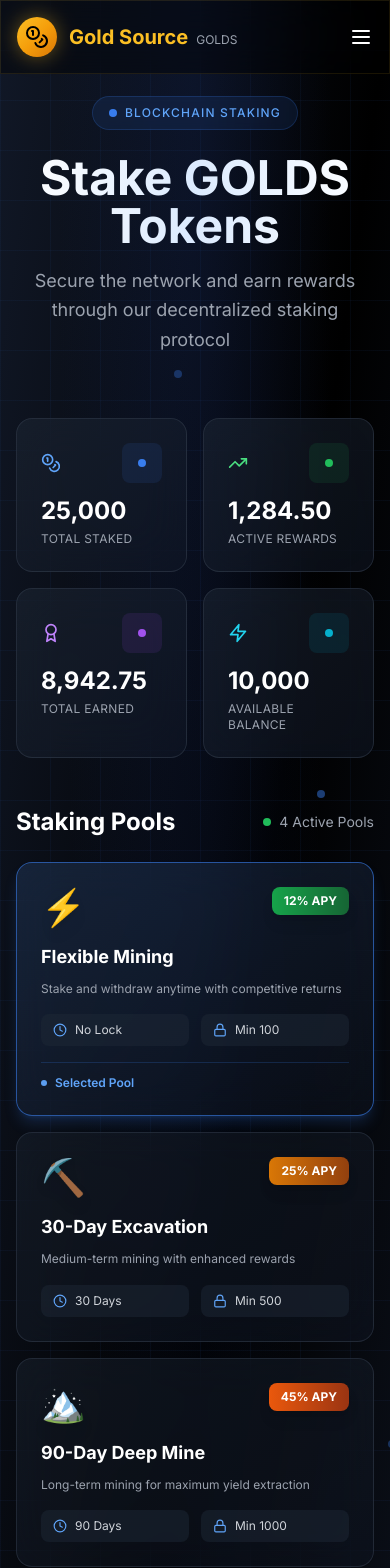
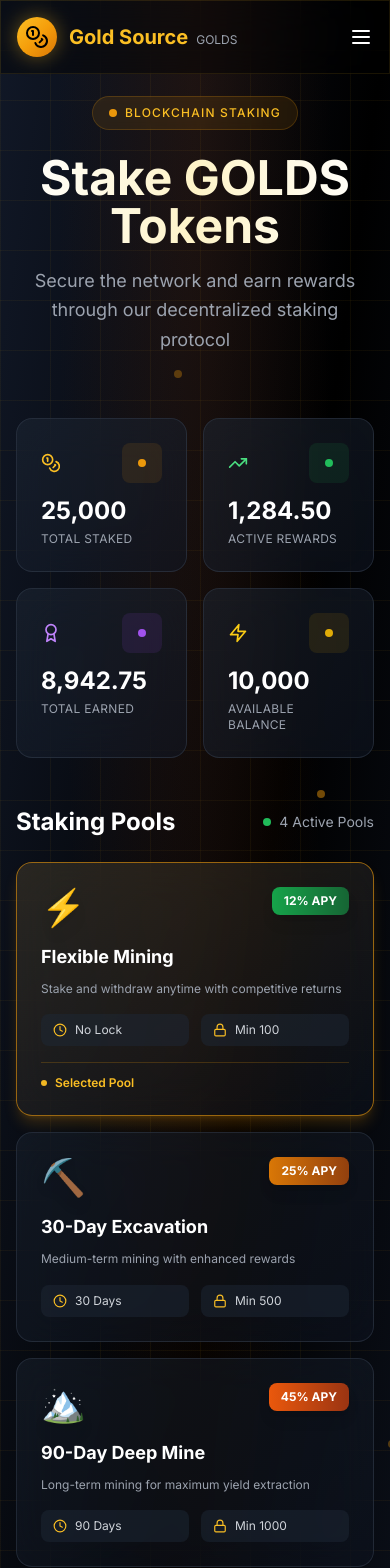
Before and after one commit to winsitoruser/golds, a Next.js app: page /staking in a window 390 px wide. Shown: the top 1568 px of the page. Built offline with nearby package versions, Linux system fonts and the light colour scheme.

Commit message:
Replace blue colors with gold/amber theme throughout staking page

```diff
--- a/app/staking/page.tsx
+++ b/app/staking/page.tsx
@@ -67,17 +67,17 @@ export default function StakingPage() {
       <main className="pt-24 pb-20 px-4 relative overflow-hidden">
         {/* Modern Gradient Background */}
         <div className="absolute inset-0 bg-gradient-to-br from-gray-900 via-black to-gray-900"></div>
-        <div className="absolute inset-0 bg-[radial-gradient(ellipse_at_top,_var(--tw-gradient-stops))] from-blue-900/20 via-transparent to-transparent"></div>
+        <div className="absolute inset-0 bg-[radial-gradient(ellipse_at_top,_var(--tw-gradient-stops))] from-amber-900/20 via-transparent to-transparent"></div>
 
         {/* Animated Grid */}
-        <div className="absolute inset-0" style={{backgroundImage: 'linear-gradient(rgba(59, 130, 246, 0.05) 1px, transparent 1px), linear-gradient(90deg, rgba(59, 130, 246, 0.05) 1px, transparent 1px)', backgroundSize: '50px 50px'}}></div>
+        <div className="absolute inset-0" style={{backgroundImage: 'linear-gradient(rgba(251, 191, 36, 0.05) 1px, transparent 1px), linear-gradient(90deg, rgba(251, 191, 36, 0.05) 1px, transparent 1px)', backgroundSize: '50px 50px'}}></div>
 
         {/* Floating Blockchain Nodes */}
         <div className="absolute inset-0 overflow-hidden pointer-events-none">
           {[...Array(8)].map((_, i) => (
             <div
               key={i}
-              className="absolute w-2 h-2 bg-blue-500 rounded-full animate-pulse"
+              className="absolute w-2 h-2 bg-amber-500 rounded-full animate-pulse"
               style={{
                 top: `${Math.random() * 100}%`,
                 left: `${Math.random() * 100}%`,
@@ -91,11 +91,11 @@ export default function StakingPage() {
         <div className="container mx-auto relative z-10 max-w-7xl">
           {/* Page Header */}
           <div className="text-center mb-16">
-            <div className="inline-flex items-center space-x-2 px-4 py-2 bg-blue-500/10 rounded-full mb-6 border border-blue-500/20 backdrop-blur-sm">
-              <div className="w-2 h-2 bg-blue-500 rounded-full animate-pulse"></div>
-              <span className="text-xs text-blue-400 font-medium tracking-widest uppercase">Blockchain Staking</span>
+            <div className="inline-flex items-center space-x-2 px-4 py-2 bg-amber-500/10 rounded-full mb-6 border border-amber-500/20 backdrop-blur-sm">
+              <div className="w-2 h-2 bg-amber-500 rounded-full animate-pulse"></div>
+              <span className="text-xs text-amber-400 font-medium tracking-widest uppercase">Blockchain Staking</span>
             </div>
-            <h1 className="text-5xl md:text-6xl font-bold mb-4 bg-clip-text text-transparent bg-gradient-to-r from-white via-blue-100 to-white">
+            <h1 className="text-5xl md:text-6xl font-bold mb-4 bg-clip-text text-transparent bg-gradient-to-r from-white via-amber-100 to-white">
               Stake GOLDS Tokens
             </h1>
             <p className="text-lg text-gray-400 max-w-3xl mx-auto leading-relaxed">
@@ -105,13 +105,13 @@ export default function StakingPage() {
 
           {/* User Stats Overview */}
           <div className="grid grid-cols-2 lg:grid-cols-4 gap-4 mb-12">
-            <div className="group relative bg-gradient-to-br from-gray-800/50 to-gray-900/50 backdrop-blur-xl rounded-2xl p-6 border border-gray-700/50 hover:border-blue-500/50 transition-all duration-300">
-              <div className="absolute inset-0 bg-gradient-to-br from-blue-500/0 to-blue-500/0 group-hover:from-blue-500/10 group-hover:to-transparent rounded-2xl transition-all duration-300"></div>
+            <div className="group relative bg-gradient-to-br from-gray-800/50 to-gray-900/50 backdrop-blur-xl rounded-2xl p-6 border border-gray-700/50 hover:border-amber-500/50 transition-all duration-300">
+              <div className="absolute inset-0 bg-gradient-to-br from-amber-500/0 to-amber-500/0 group-hover:from-amber-500/10 group-hover:to-transparent rounded-2xl transition-all duration-300"></div>
               <div className="relative">
                 <div className="flex items-center justify-between mb-3">
-                  <Coins className="w-5 h-5 text-blue-400" />
-                  <div className="w-10 h-10 rounded-lg bg-blue-500/10 flex items-center justify-center">
-                    <div className="w-2 h-2 bg-blue-500 rounded-full animate-pulse"></div>
+                  <Coins className="w-5 h-5 text-amber-400" />
+                  <div className="w-10 h-10 rounded-lg bg-amber-500/10 flex items-center justify-center">
+                    <div className="w-2 h-2 bg-amber-500 rounded-full animate-pulse"></div>
                   </div>
                 </div>
                 <p className="text-2xl font-bold text-white mb-1">{userStats.totalStaked}</p>
@@ -147,13 +147,13 @@ export default function StakingPage() {
               </div>
             </div>
 
-            <div className="group relative bg-gradient-to-br from-gray-800/50 to-gray-900/50 backdrop-blur-xl rounded-2xl p-6 border border-gray-700/50 hover:border-cyan-500/50 transition-all duration-300">
-              <div className="absolute inset-0 bg-gradient-to-br from-cyan-500/0 to-cyan-500/0 group-hover:from-cyan-500/10 group-hover:to-transparent rounded-2xl transition-all duration-300"></div>
+            <div className="group relative bg-gradient-to-br from-gray-800/50 to-gray-900/50 backdrop-blur-xl rounded-2xl p-6 border border-gray-700/50 hover:border-yellow-500/50 transition-all duration-300">
+              <div className="absolute inset-0 bg-gradient-to-br from-yellow-500/0 to-yellow-500/0 group-hover:from-yellow-500/10 group-hover:to-transparent rounded-2xl transition-all duration-300"></div>
               <div className="relative">
                 <div className="flex items-center justify-between mb-3">
-                  <Zap className="w-5 h-5 text-cyan-400" />
-                  <div className="w-10 h-10 rounded-lg bg-cyan-500/10 flex items-center justify-center">
-                    <div className="w-2 h-2 bg-cyan-500 rounded-full animate-pulse"></div>
+                  <Zap className="w-5 h-5 text-yellow-400" />
+                  <div className="w-10 h-10 rounded-lg bg-yellow-500/10 flex items-center justify-center">
+                    <div className="w-2 h-2 bg-yellow-500 rounded-full animate-pulse"></div>
                   </div>
                 </div>
                 <p className="text-2xl font-bold text-white mb-1">{userStats.availableBalance}</p>
@@ -180,12 +180,12 @@ export default function StakingPage() {
                     onClick={() => setSelectedPool(pool.id)}
                     className={`group relative bg-gradient-to-br from-gray-800/40 to-gray-900/40 backdrop-blur-xl rounded-2xl p-6 border cursor-pointer transition-all duration-300 hover:scale-[1.02] ${
                       selectedPool === pool.id
-                        ? 'border-blue-500/60 shadow-lg shadow-blue-500/20'
+                        ? 'border-amber-500/60 shadow-lg shadow-amber-500/20'
                         : 'border-gray-700/50 hover:border-gray-600/50'
                     }`}
                   >
                     <div className={`absolute inset-0 bg-gradient-to-br rounded-2xl transition-all duration-300 ${
-                      selectedPool === pool.id ? 'from-blue-500/10 to-transparent' : 'from-transparent to-transparent group-hover:from-gray-700/10'
+                      selectedPool === pool.id ? 'from-amber-500/10 to-transparent' : 'from-transparent to-transparent group-hover:from-gray-700/10'
                     }`}></div>
 
                     <div className="relative">
@@ -196,24 +196,24 @@ export default function StakingPage() {
                         </div>
                       </div>
 
-                      <h3 className="text-lg font-bold text-white mb-2 group-hover:text-blue-100 transition-colors">{pool.name}</h3>
+                      <h3 className="text-lg font-bold text-white mb-2 group-hover:text-amber-100 transition-colors">{pool.name}</h3>
                       <p className="text-xs text-gray-400 mb-4 leading-relaxed">{pool.description}</p>
 
                       <div className="grid grid-cols-2 gap-3">
                         <div className="flex items-center space-x-2 text-xs bg-gray-800/50 rounded-lg px-3 py-2">
-                          <Clock className="w-3.5 h-3.5 text-blue-400" />
+                          <Clock className="w-3.5 h-3.5 text-amber-400" />
                           <span className="text-gray-300">{pool.lockPeriod}</span>
                         </div>
                         <div className="flex items-center space-x-2 text-xs bg-gray-800/50 rounded-lg px-3 py-2">
-                          <Lock className="w-3.5 h-3.5 text-blue-400" />
+                          <Lock className="w-3.5 h-3.5 text-amber-400" />
                           <span className="text-gray-300">Min {pool.minStake}</span>
                         </div>
                       </div>
 
                       {selectedPool === pool.id && (
-                        <div className="mt-4 pt-3 border-t border-blue-500/20">
-                          <div className="flex items-center space-x-2 text-xs text-blue-400">
-                            <span className="w-1.5 h-1.5 bg-blue-400 rounded-full animate-pulse"></span>
+                        <div className="mt-4 pt-3 border-t border-amber-500/20">
+                          <div className="flex items-center space-x-2 text-xs text-amber-400">
+                            <span className="w-1.5 h-1.5 bg-amber-400 rounded-full animate-pulse"></span>
                             <span className="font-semibold">Selected Pool</span>
                           </div>
                         </div>
@@ -227,14 +227,14 @@ export default function StakingPage() {
             {/* Stake Form */}
             <div className="lg:col-span-1">
               <div className="relative bg-gradient-to-br from-gray-800/60 to-gray-900/60 backdrop-blur-xl rounded-2xl p-6 border border-gray-700/50 sticky top-24">
-                <div className="absolute inset-0 bg-gradient-to-br from-blue-500/5 to-transparent rounded-2xl"></div>
+                <div className="absolute inset-0 bg-gradient-to-br from-amber-500/5 to-transparent rounded-2xl"></div>
                 <div className="relative">
                 <div className="flex space-x-2 mb-6">
                   <button
                     onClick={() => setActiveTab('stake')}
                     className={`flex-1 py-3 rounded-xl font-semibold text-sm transition-all duration-200 ${
                       activeTab === 'stake'
-                        ? 'bg-gradient-to-r from-blue-600 to-blue-700 text-white shadow-lg shadow-blue-500/30'
+                        ? 'bg-gradient-to-r from-amber-600 to-amber-700 text-white shadow-lg shadow-amber-500/30'
                         : 'bg-gray-800/50 text-gray-400 hover:bg-gray-700/50 hover:text-gray-300'
                     }`}
                   >
@@ -244,7 +244,7 @@ export default function StakingPage() {
                     onClick={() => setActiveTab('unstake')}
                     className={`flex-1 py-3 rounded-xl font-semibold text-sm transition-all duration-200 ${
                       activeTab === 'unstake'
-                        ? 'bg-gradient-to-r from-blue-600 to-blue-700 text-white shadow-lg shadow-blue-500/30'
+                        ? 'bg-gradient-to-r from-amber-600 to-amber-700 text-white shadow-lg shadow-amber-500/30'
                         : 'bg-gray-800/50 text-gray-400 hover:bg-gray-700/50 hover:text-gray-300'
                     }`}
                   >
@@ -260,9 +260,9 @@ export default function StakingPage() {
                       value={stakeAmount}
                       onChange={(e) => setStakeAmount(e.target.value)}
                       placeholder="0.00"
-                      className="w-full px-4 py-4 bg-gray-900/70 border border-gray-700 rounded-xl text-white text-lg font-semibold focus:outline-none focus:border-blue-500 focus:ring-2 focus:ring-blue-500/20 transition-all"
+                      className="w-full px-4 py-4 bg-gray-900/70 border border-gray-700 rounded-xl text-white text-lg font-semibold focus:outline-none focus:border-amber-500 focus:ring-2 focus:ring-amber-500/20 transition-all"
                     />
-                    <button className="absolute right-3 top-1/2 -translate-y-1/2 px-3 py-1 bg-blue-600 hover:bg-blue-700 text-white text-xs font-bold rounded-lg transition-colors">
+                    <button className="absolute right-3 top-1/2 -translate-y-1/2 px-3 py-1 bg-amber-600 hover:bg-amber-700 text-white text-xs font-bold rounded-lg transition-colors">
                       MAX
                     </button>
                   </div>
@@ -278,7 +278,7 @@ export default function StakingPage() {
                     <button
                       key={percent}
                       onClick={() => setStakeAmount((parseFloat(userStats.availableBalance.replace(',', '')) * percent / 100).toString())}
-                      className="py-2.5 bg-gray-800/50 hover:bg-blue-600/20 border border-gray-700 hover:border-blue-500/50 rounded-lg text-xs font-semibold transition-all hover:text-blue-300"
+                      className="py-2.5 bg-gray-800/50 hover:bg-amber-600/20 border border-gray-700 hover:border-amber-500/50 rounded-lg text-xs font-semibold transition-all hover:text-amber-300"
                     >
                       {percent}%
                     </button>
@@ -286,10 +286,10 @@ export default function StakingPage() {
                 </div>
 
                 {/* Rewards Estimation */}
-                <div className="mb-6 p-5 bg-gradient-to-br from-blue-900/20 to-blue-800/10 border border-blue-500/20 rounded-xl backdrop-blur-sm">
+                <div className="mb-6 p-5 bg-gradient-to-br from-amber-900/20 to-amber-800/10 border border-amber-500/20 rounded-xl backdrop-blur-sm">
                   <div className="flex items-center justify-between mb-2">
                     <p className="text-xs text-gray-400 uppercase tracking-wider">Est. Daily Rewards</p>
-                    <TrendingUp className="w-4 h-4 text-blue-400" />
+                    <TrendingUp className="w-4 h-4 text-amber-400" />
                   </div>
                   <p className="text-2xl font-bold text-white mb-1">
                     {(parseFloat(stakeAmount || '0') * 0.12 / 365).toFixed(4)}
@@ -299,7 +299,7 @@ export default function StakingPage() {
                   </p>
                 </div>
 
-                <button className="w-full py-4 bg-gradient-to-r from-blue-600 to-blue-700 hover:from-blue-700 hover:to-blue-800 text-white rounded-xl font-bold transition-all hover:shadow-xl hover:shadow-blue-500/30 flex items-center justify-center space-x-2 group">
+                <button className="w-full py-4 bg-gradient-to-r from-amber-600 to-amber-700 hover:from-amber-700 hover:to-amber-800 text-white rounded-xl font-bold transition-all hover:shadow-xl hover:shadow-amber-500/30 flex items-center justify-center space-x-2 group">
                   <span>{activeTab === 'stake' ? 'Stake Tokens' : 'Unstake Tokens'}</span>
                   <ArrowRight className="w-4 h-4 group-hover:translate-x-1 transition-transform" />
                 </button>
@@ -336,18 +336,18 @@ export default function StakingPage() {
                     </tr>
                   </thead>
                   <tbody>
-                    <tr className="border-b border-gray-800/30 hover:bg-blue-500/5 transition-colors group">
+                    <tr className="border-b border-gray-800/30 hover:bg-amber-500/5 transition-colors group">
                       <td className="py-4 px-4">
                         <div className="flex items-center space-x-3">
                           <div className="w-10 h-10 rounded-lg bg-gradient-to-br from-green-600/20 to-green-800/20 flex items-center justify-center">
                             <span className="text-xl">⚡</span>
                           </div>
-                          <span className="font-semibold text-sm text-white group-hover:text-blue-100 transition-colors">Flexible</span>
+                          <span className="font-semibold text-sm text-white group-hover:text-amber-100 transition-colors">Flexible</span>
                         </div>
                       </td>
                       <td className="py-4 px-4 font-bold text-white text-sm">10,000 GOLDS</td>
                       <td className="py-4 px-4 text-green-400 font-semibold text-sm">12%</td>
-                      <td className="py-4 px-4 text-blue-400 font-bold text-sm">+384.50</td>
+                      <td className="py-4 px-4 text-amber-400 font-bold text-sm">+384.50</td>
                       <td className="py-4 px-4 text-gray-400 text-sm">Anytime</td>
                       <td className="py-4 px-4 text-right">
                         <button className="px-4 py-2 bg-gradient-to-r from-green-600 to-green-700 hover:from-green-700 hover:to-green-800 text-white rounded-lg text-xs font-semibold transition-all shadow-lg shadow-green-500/20">
@@ -355,18 +355,18 @@ export default function StakingPage() {
                         </button>
                       </td>
                     </tr>
-                    <tr className="border-b border-gray-800/30 hover:bg-blue-500/5 transition-colors group">
+                    <tr className="border-b border-gray-800/30 hover:bg-amber-500/5 transition-colors group">
                       <td className="py-4 px-4">
                         <div className="flex items-center space-x-3">
                           <div className="w-10 h-10 rounded-lg bg-gradient-to-br from-amber-600/20 to-amber-800/20 flex items-center justify-center">
                             <span className="text-xl">⛏️</span>
                           </div>
-                          <span className="font-semibold text-sm text-white group-hover:text-blue-100 transition-colors">30-Day</span>
+                          <span className="font-semibold text-sm text-white group-hover:text-amber-100 transition-colors">30-Day</span>
                         </div>
                       </td>
                       <td className="py-4 px-4 font-bold text-white text-sm">15,000 GOLDS</td>
                       <td className="py-4 px-4 text-green-400 font-semibold text-sm">25%</td>
-                      <td className="py-4 px-4 text-blue-400 font-bold text-sm">+900.00</td>
+                      <td className="py-4 px-4 text-amber-400 font-bold text-sm">+900.00</td>
                       <td className="py-4 px-4 text-gray-400 text-sm">Dec 14, 2025</td>
                       <td className="py-4 px-4 text-right">
                         <button className="px-4 py-2 bg-gray-800 text-gray-500 rounded-lg text-xs font-semibold cursor-not-allowed border border-gray-700">
```
